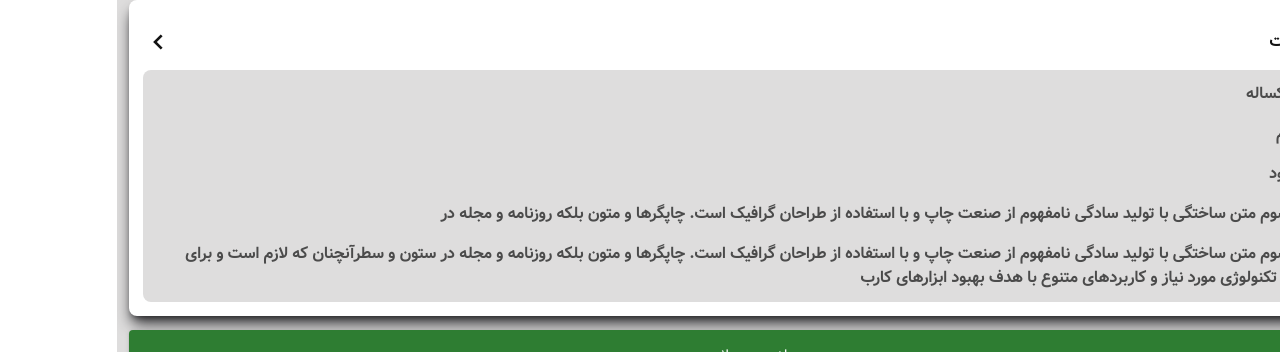
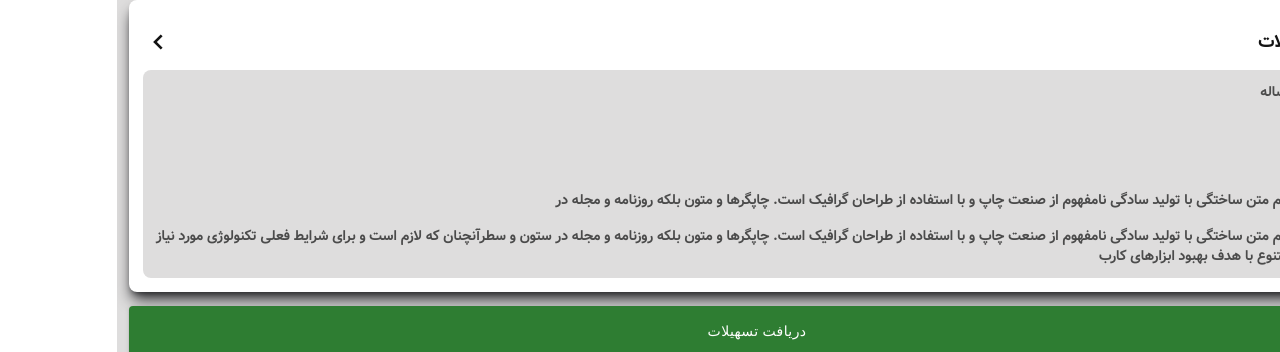
Before and after one commit to PouryaSoleimani/WAMAPP____, a React (Vite) app: page /single-loan-page/11 in a window 1280 px wide. Shown: the part 144-496 px from the top of the page. Built offline with nearby package versions, Linux system fonts and the light colour scheme.

Commit message:
SPECIAL LOANS

```diff
--- a/src/Routes/SingleLoanPage.tsx
+++ b/src/Routes/SingleLoanPage.tsx
@@ -22,8 +22,8 @@ function goBackHandler(){ navigate(-1) }
 			<div id="MAIN" className="w-screen h-screen flex flex-col items-start justify-start gap-y-3 p-3 pt-16 text-[var(--text-primary)]">
 		  <HeaderTitleComponent title={SingleLoan?.title?.toString() || 'دریافت تسهیلات'} />
 				<div className="w-full  rounded-lg p-3.5 bg-[var(--grid-box)] shadow-lg shadow-zinc-800 ">
-				  <h3 id="HEADER__TITLE" className="p-3 pl-0 w-full flex items-center justify-between"> مبلغ تسهیلات <BiChevronLeft onClick={goBackHandler} className='w-8 h-8 cursor-pointer' /> </h3>
-				  <ul id="INNER" className='bg-[var(--inner-bg)]  w-full  rounded-lg list-disc list-inside p-3 space-y-4 text-[var(--text-secondary)]'>
+				  <h3 id="HEADER__TITLE" className="p-3 pl-0  text-lg w-full flex items-center justify-between"> مبلغ تسهیلات <BiChevronLeft onClick={goBackHandler} className='w-8 h-8 cursor-pointer' /> </h3>
+				  <ul id="INNER" className='bg-[var(--inner-bg)]  w-full text-sm font-extralight  rounded-lg list-disc list-inside p-3 space-y-4 text-[var(--text-secondary)]'>
 					  <li>شهریه یکساله</li>
 					  <li>تعداد ترم</li>
 					  <li>میزان سود</li>
```
